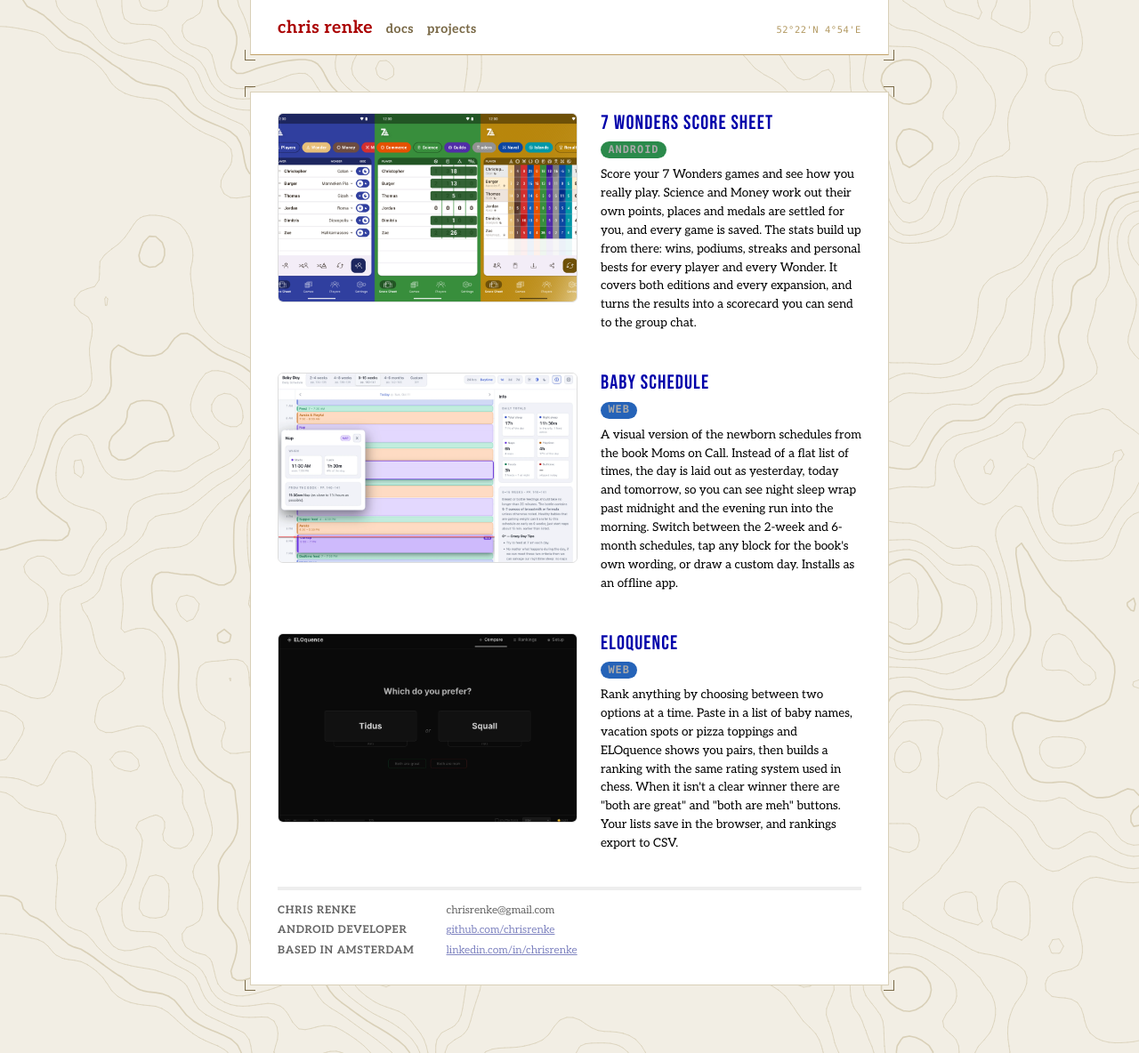
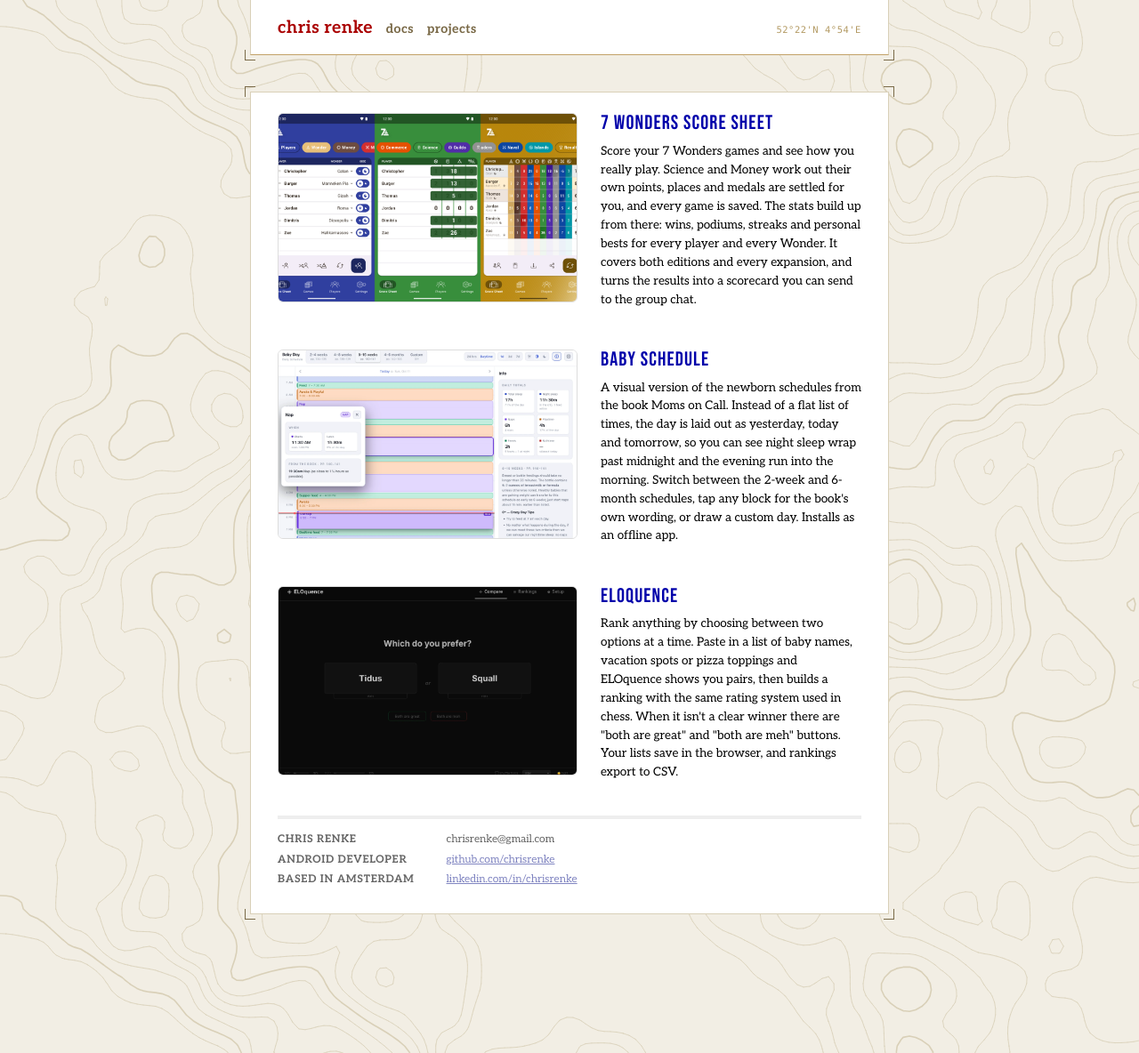
Before and after one commit to ChrisRenke/chrisrenke.github.io, a Jekyll site: the page built from projects.html, in a window 1280 px wide. Shown: the whole page at 89% size. Built offline with Jekyll 4.4.1, drawn with Linux system fonts in a browser that asks for light colours.

Commit message:
Remove platform pills
Co-Authored-By: Claude Sonnet 5.5 <noreply@anthropic.com>

```diff
--- a/_data/projects.yml
+++ b/_data/projects.yml
@@ -1,11 +1,9 @@
 # One entry per project, newest first.
 # image: path under /assets/projects/ (credit-card shaped, ~856x540 works well)
-# platforms: any of Android, Web, Wear OS (shown as colored pills).
 # date and blurb are optional; blurbs have room for about 50-80 words.
 - title: 7 Wonders Score Sheet
   url: https://chrisrenke.com/
   image: /assets/projects/7-wonders.png
-  platforms: [Android]
   # date:
   blurb: >-
     Score your 7 Wonders games and see how you really play. Science and Money
@@ -18,7 +16,6 @@
 - title: Baby Schedule
   url: https://chrisrenke.com/baby-schedule
   image: /assets/projects/baby-schedule.webp
-  platforms: [Web]
   # date:
   blurb: >-
     A visual version of the newborn schedules from the book Moms on Call. Instead
@@ -31,7 +28,6 @@
 - title: ELOquence
   url: https://chrisrenke.com/ELOquence
   image: /assets/projects/eloquence.webp
-  platforms: [Web]
   # date:
   blurb: >-
     Rank anything by choosing between two options at a time. Paste in a list of
--- a/css/main.css
+++ b/css/main.css
@@ -338,27 +338,6 @@ img { max-width: 100%; height: auto; }
   font-size: 80%;
 }
 
-.pills {
-  margin: .5em 0 0;
-  line-height: 1;
-}
-
-.pill {
-  display: inline-block;
-  margin-right: .4em;
-  padding: .3em .7em;
-  border-radius: 999px;
-  color: #fff;
-  font-size: 70%;
-  font-weight: bold;
-  letter-spacing: .08em;
-  text-transform: uppercase;
-}
-
-.pill-android { background-color: #2b8a4b; }
-.pill-web { background-color: #2563b8; }
-.pill-wear-os { background-color: #14532d; }
-
 .projects .project-blurb {
   margin: .6em 0;
   font-size: 90%;
--- a/projects.html
+++ b/projects.html
@@ -14,7 +14,6 @@ permalink: /projects
         <div class="project-text">
           <a class="project-title" href="{{ project.url }}">{{ project.title }}</a>
           {% if project.date %}<span class="project-date">{{ project.date | date_to_string }}</span>{% endif %}
-          {% if project.platforms %}<p class="pills">{% for platform in project.platforms %}<span class="pill pill-{{ platform | slugify }}">{{ platform }}</span>{% endfor %}</p>{% endif %}
           {% if project.blurb %}<p class="project-blurb">{{ project.blurb }}</p>{% endif %}
         </div>
       </li>
```
